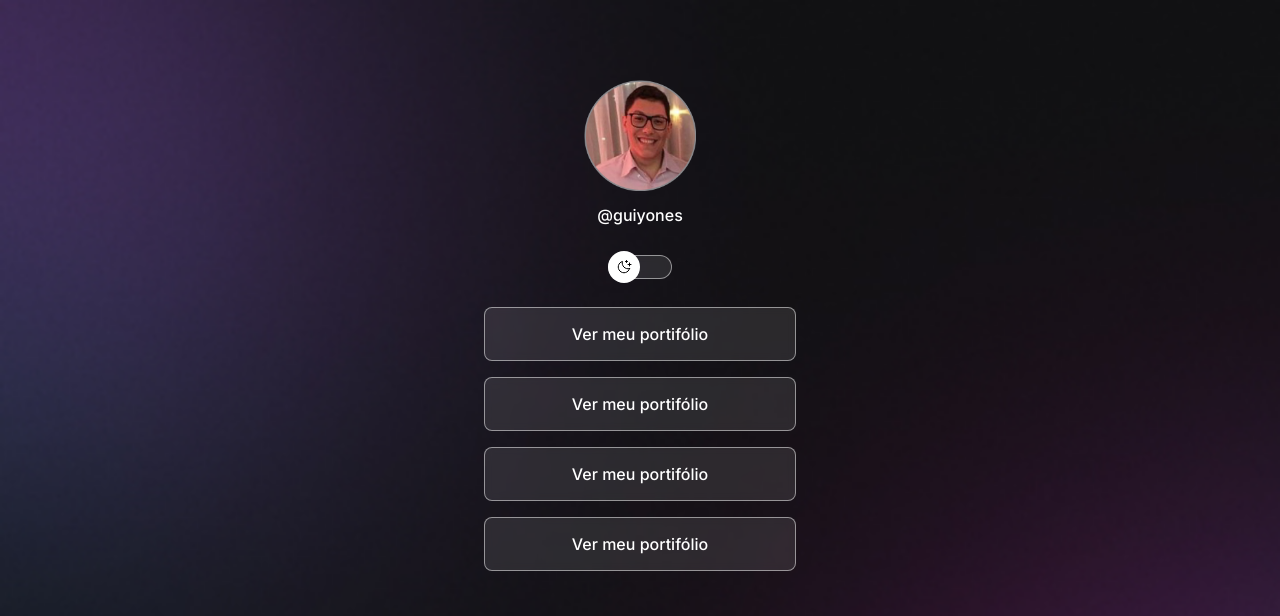
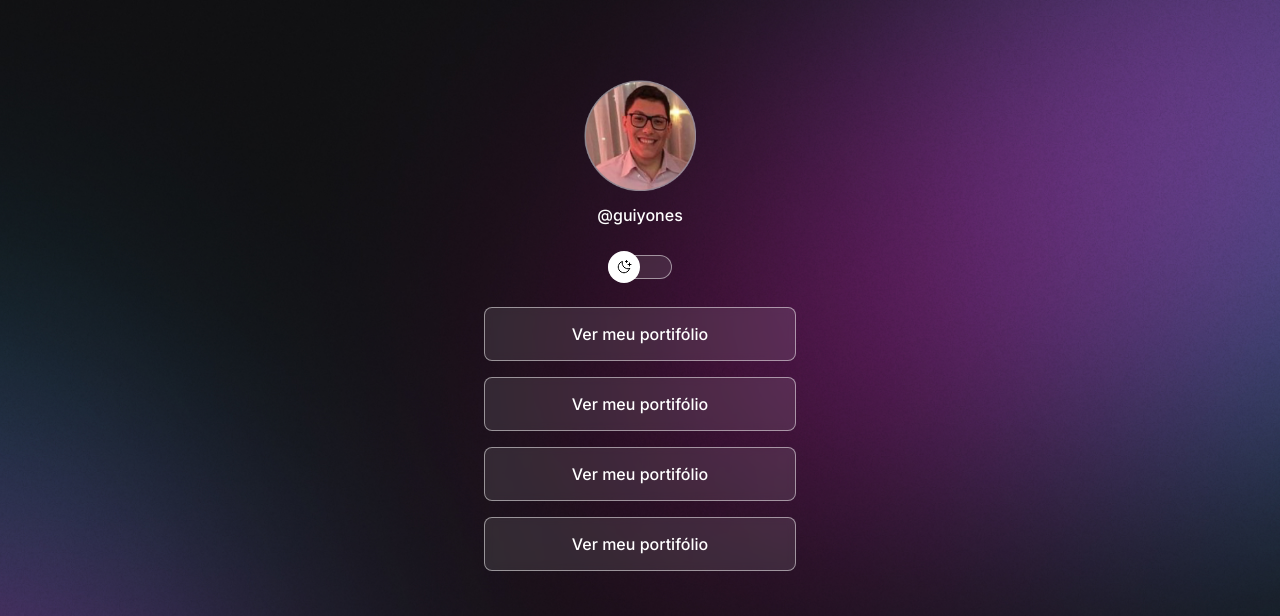
Before and after one commit to guiyones/devlinks, a plain HTML site: page index.html in a window 1280 px wide. Shown: the top 616 px of the page. Drawn offline with nearby package versions, Linux system fonts and the light colour scheme.

Commit message:
Changed background based on media queries

```diff
--- a/style.css
+++ b/style.css
@@ -34,6 +34,7 @@ body {
 
   /* atalho para background: image repeat positon size */
   background: var(--bg-url) no-repeat top center/cover;
+  height: 100vh;
 }
 
 body * {
@@ -160,3 +161,14 @@ footer {
   text-align: center;
   font-size: 14px;
 }
+
+/***** MEDIA *****/
+@media (min-width: 700px) {
+  :root {
+    --bg-url: url(./assets/bg-desktop.jpg);
+  }
+
+  .light {
+    --bg-url: url(./assets/bg-desktop-light.jpg);
+  }
+}
```
Also changed, not shown: assets/bg-desktop-light.jpg (added), assets/bg-desktop.jpg (added), 1 other file.
